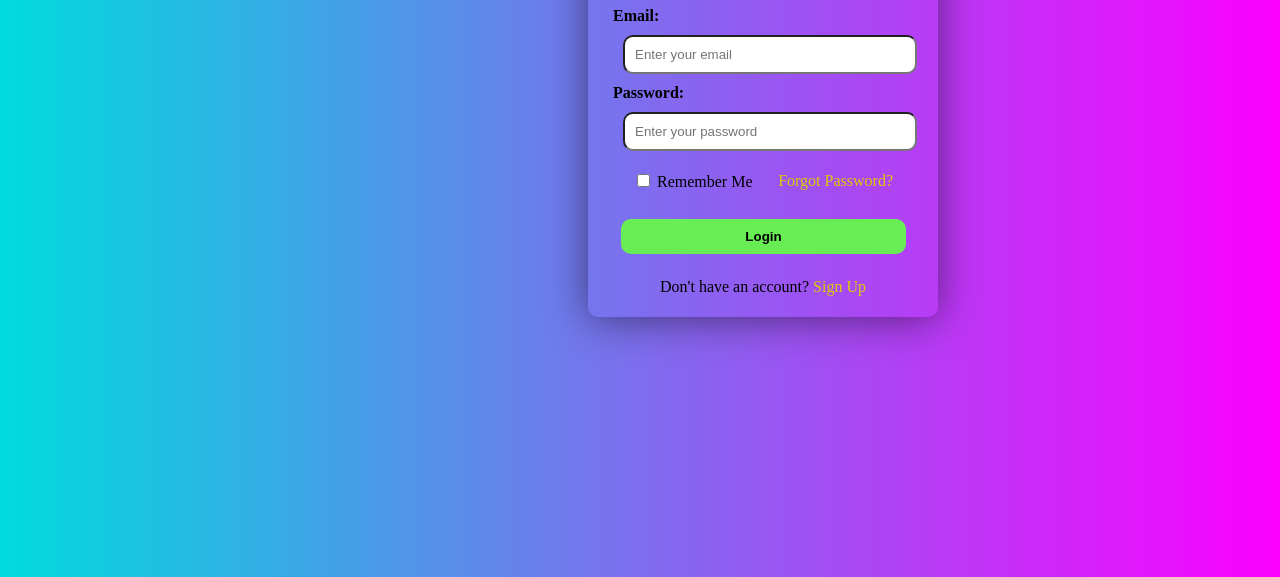
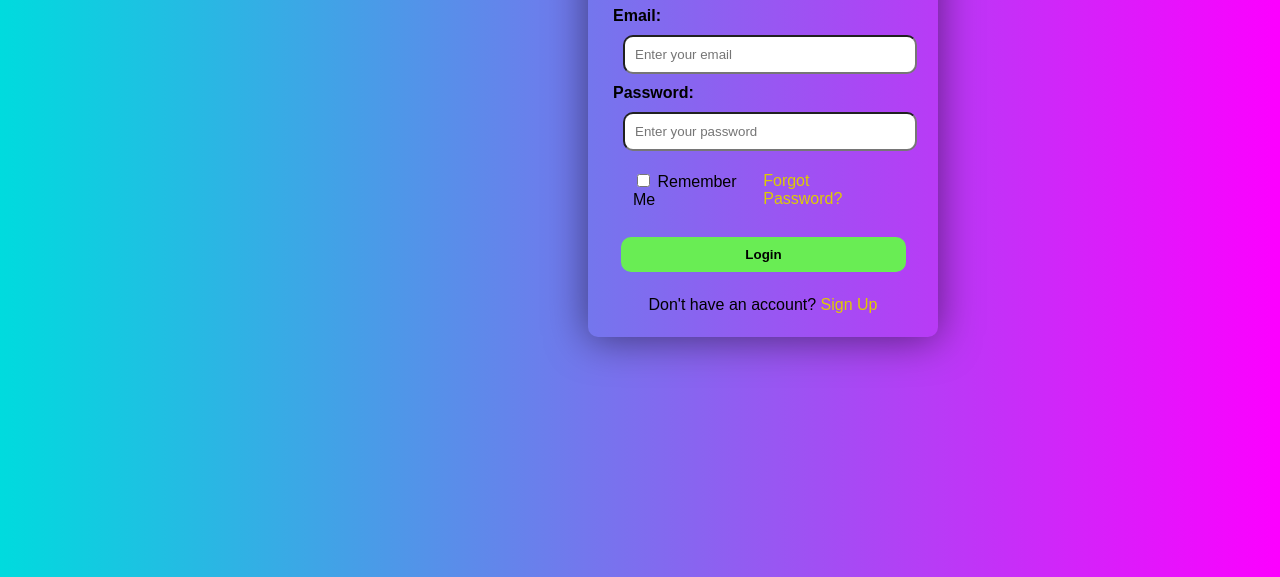
Before and after one commit to abhi04-08/klrahul-biography, a plain HTML site: page login.html in a window 1280 px wide. Shown: the part 223-800 px from the top of the page. Drawn offline with Linux system fonts and the light colour scheme.

Commit message:
Changed the font

```diff
--- a/login.html
+++ b/login.html
@@ -10,11 +10,12 @@
             background: #fc00ff;  /* fallback for old browsers */
             background: -webkit-linear-gradient(to right, #00dbde, #fc00ff);  /* Chrome 10-25, Safari 5.1-6 */
             background: linear-gradient(to right, #00dbde, #fc00ff); /* W3C, IE 10+/ Edge, Firefox 16+, Chrome 26+, Opera 12+, Safari 7+ */
+            font-family: sans-serif;
         }
         .parent{
             background-color: transparent;
             width: 300px;
-            height: 380px;
+            height: 400px;
             margin: 140px 580px;
             padding: 10px 25px;
             border-radius: 10px;
```
